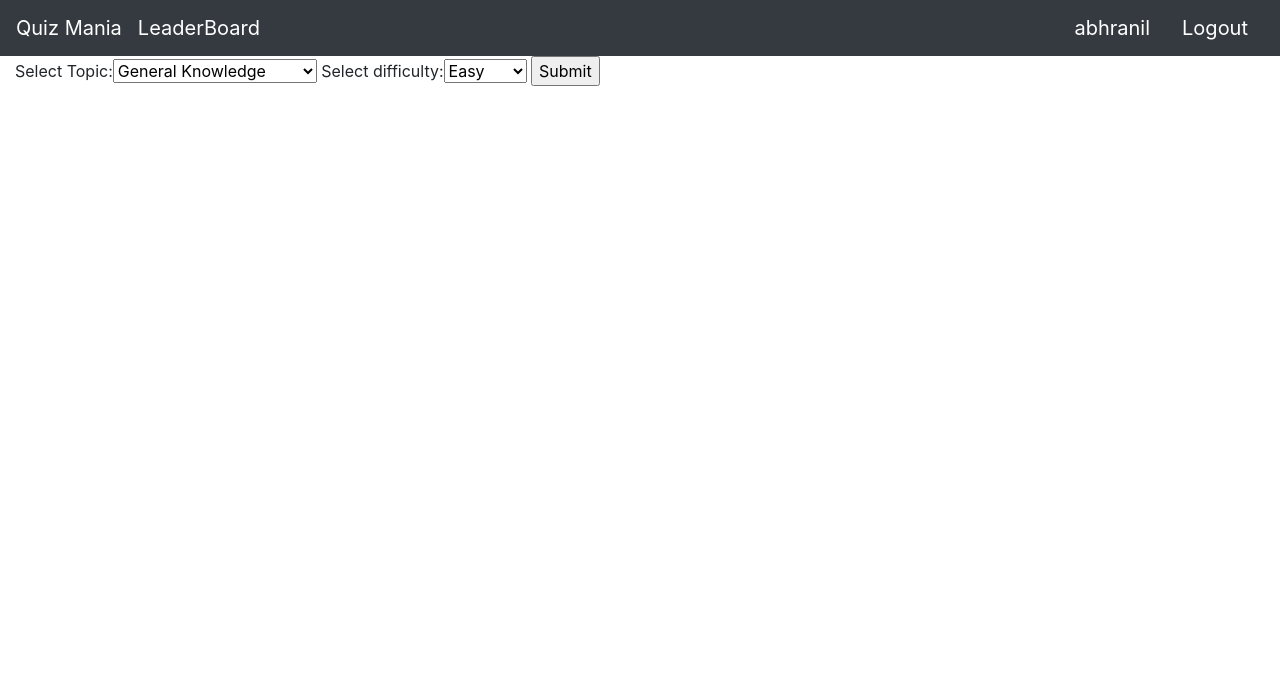
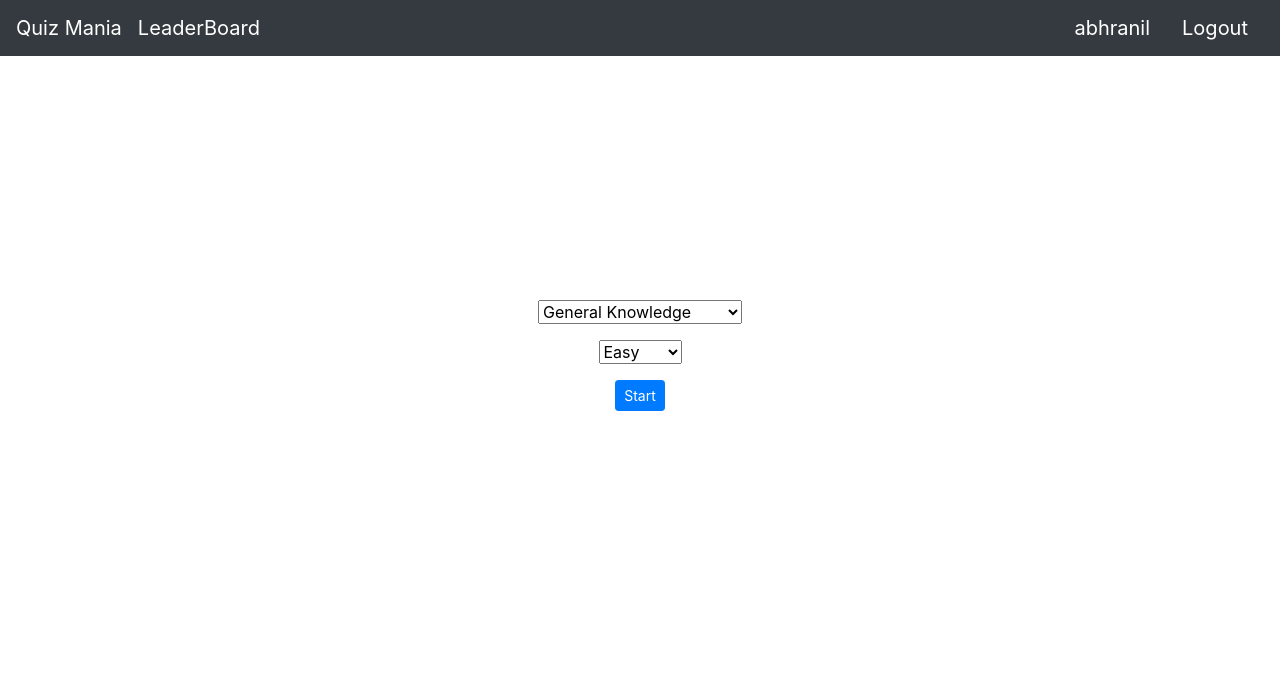
Before and after one commit to abhra04/quiz, a Django app: page /questions/createQuestions/ in a window 1280 px wide. Shown: the top 700 px of the page. Run offline with Django 3.2, Linux system fonts and the light colour scheme; a user stored in the database is signed in; some libraries are stand-ins or nearby versions.

Commit message:
Update generateQuestions.html

```diff
--- a/questions/templates/generateQuestions.html
+++ b/questions/templates/generateQuestions.html
@@ -1,8 +1,65 @@
+<link rel="stylesheet" href="https://cdn.jsdelivr.net/npm/bootstrap@4.5.3/dist/css/bootstrap.min.css" integrity="sha384-TX8t27EcRE3e/ihU7zmQxVncDAy5uIKz4rEkgIXeMed4M0jlfIDPvg6uqKI2xXr2" crossorigin="anonymous">
+
+<script src="https://code.jquery.com/jquery-3.5.1.slim.min.js" integrity="sha384-DfXdz2htPH0lsSSs5nCTpuj/zy4C+OGpamoFVy38MVBnE+IbbVYUew+OrCXaRkfj" crossorigin="anonymous"></script>
+<script src="https://cdn.jsdelivr.net/npm/bootstrap@4.5.3/dist/js/bootstrap.bundle.min.js" integrity="sha384-ho+j7jyWK8fNQe+A12Hb8AhRq26LrZ/JpcUGGOn+Y7RsweNrtN/tE3MoK7ZeZDyx" crossorigin="anonymous"></script>
+
+<style type="text/css">
+
+	.center {
+  width: 1500px;
+}
+.wrapper {
+
+  text-align: center;
+}
+</style>
+
+<!doctype html>
+<html lang="en">
+  <head>
+    <!-- Required meta tags -->
+    <meta charset="utf-8">
+    <meta name="viewport" content="width=device-width, initial-scale=1, shrink-to-fit=no">
+
+    <!-- Bootstrap CSS -->
+    <link rel="stylesheet" href="https://cdn.jsdelivr.net/npm/bootstrap@4.5.3/dist/css/bootstrap.min.css" integrity="sha384-TX8t27EcRE3e/ihU7zmQxVncDAy5uIKz4rEkgIXeMed4M0jlfIDPvg6uqKI2xXr2" crossorigin="anonymous">
+
+    <title>Make Private Quiz</title>
+  </head>
+  <body>
+  	<style>
+.outPopUp {
+  position: absolute;
+  width: 300px;
+  height: 200px;
+  z-index: 15;
+  top: 50%;
+  left: 50%;
+  margin: -100px 0 0 -150px;
+
+}
+</style>
+
 {%  extends 'usermain.html' %}
 {% block content %}
+<div class="outPopUp">
+
 <form action="" method="POST">
     {% csrf_token %}
-    {{ form }}
-    <input type="submit" value="Submit">
+    <p class="wrapper">
+    {{ form.category }}<br>
+	</p>
+	<p class="wrapper">
+    {{form.difficulty}}
+</p>
+    <p class="wrapper">
+    <p class="wrapper"><button type="submit" class="btn btn-primary btn-sm">Start</button>
+	</p>
 </form>
+</div>
+</body>
+
+
+
+</html>
 {%endblock%}
```
